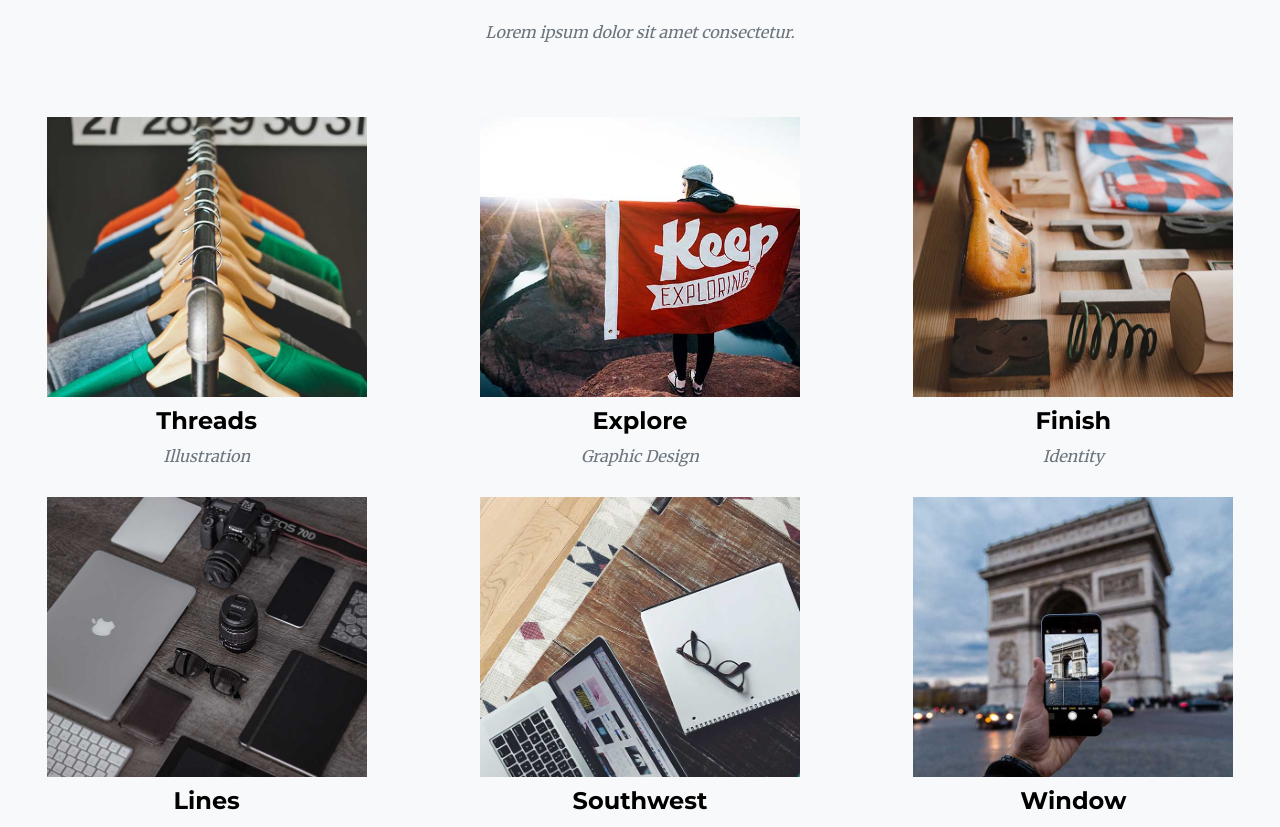
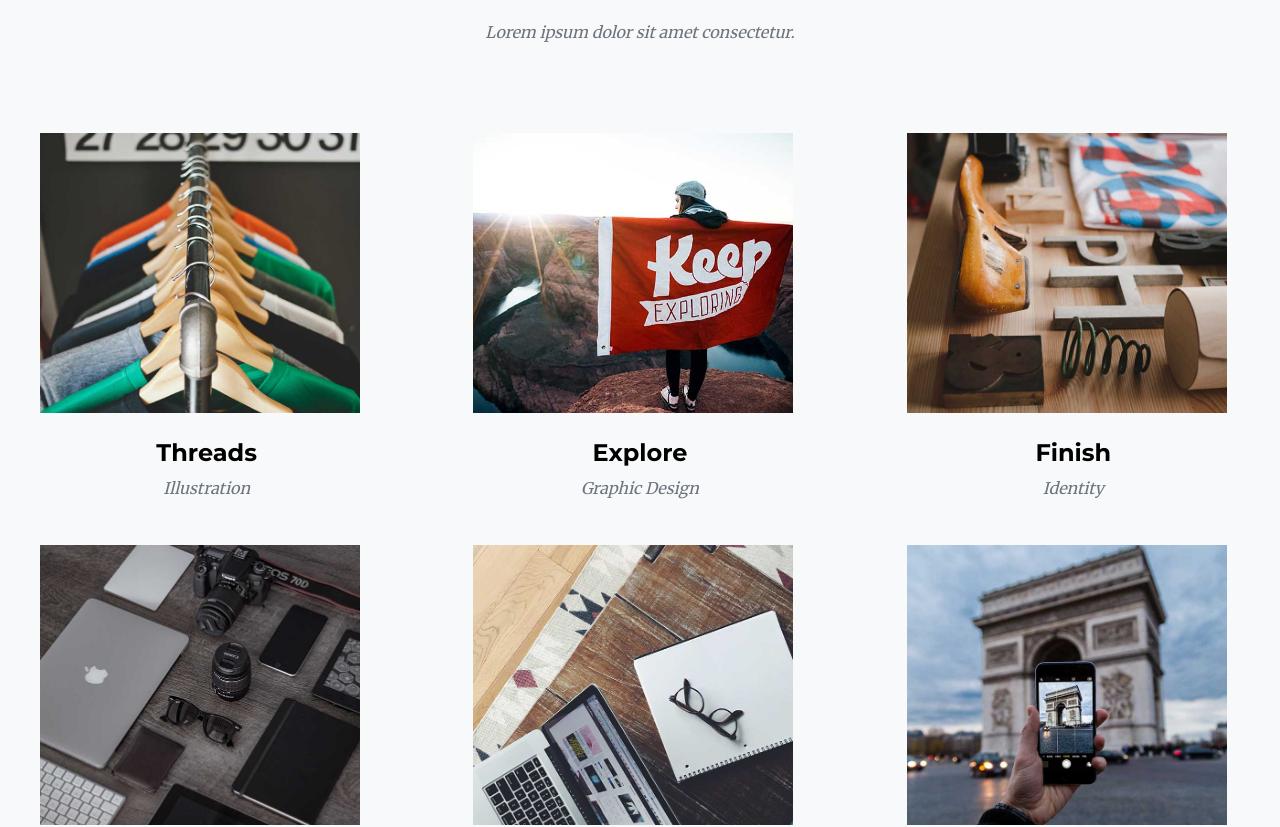
Before and after one commit to roxyoanes/speedrun, a React app: page /page-2 in a window 1280 px wide. Shown: the part 1592-2419 px from the top of the page. Built offline with nearby package versions, Linux system fonts and the light colour scheme.

Commit message:
re-arranged in other small files

```diff
--- a/src/containers/SecondPage.jsx
+++ b/src/containers/SecondPage.jsx
@@ -1,34 +1,32 @@
-import React, { Component } from 'react';
+import React, { Component } from "react";
 
-import '../styles/second-page.scss';
-import '../styles/default.scss';
+import "../styles/second-page.scss";
+import "../styles/default.scss";
 
-import Modal from './modal/modal';
-import Footer from './Components-secondpage/Footer';
-import Navbar from './Components-secondpage/Navbar';
-import Services from './Components-secondpage/Services';
-import About from './Components-secondpage/About';
-import Team from './Components-secondpage/Team';
-import Sponsors from './Components-secondpage/Sponsors';
-import Contact from './Components-secondpage/Contact';
-import Landing from './Components-secondpage/Landing';
+import {
+  Navbar,
+  Landing,
+  Services,
+  Portfolio,
+  About,
+  Team,
+  Sponsors,
+  Contact,
+  Footer,
+} from "./Components-secondpage";
 
-import pic1 from './images/pic1.jpg';
-import pic2 from './images/pic2.jpg';
-import pic3 from './images/pic3.jpg';
-import pic4 from './images/04.jpg';
-import pic5 from './images/05.jpg';
-import pic6 from './images/06.jpg';
-
+import Modal from "./modal/modal";
 
 class SecondPage extends Component {
   state = {
     isShowing: false,
+    modalNumber: 0,
   };
 
-  openModalHandler = () => {
+  openModalHandler = (number) => {
     this.setState({
       isShowing: true,
+      modalNumber: number,
     });
   };
 
@@ -39,70 +37,22 @@
   };
 
   render() {
+    const { isShowing, modalNumber } = this.state;
     return (
       <div className="secondpage">
         <div className="container">
           <Navbar />
           <Landing />
           <Services />
-          <div className="portfolio">
-            <h2 className="services-page__title">PORTFOLIO</h2>
-            <h1 className="services-page__sub-title">
-              Lorem ipsum dolor sit amet consectetur.
-            </h1>
-            <div className="portfolio-images">
-              <div className="wrapper">
-                <img
-                  src={pic1}
-                  className="portfolio-images__img"
-                  alt=""
-                  onClick={this.openModalHandler}
-                />
-                <h2 className="portfolio-images__title-img">Threads</h2>
-                <h1 className="portfolio-images__sub-title-img">
-                  Illustration
-                </h1>
-              </div>
-              <div className="wrapper">
-                <img src={pic2} className="portfolio-images__img" alt="" />
-                <h2 className="portfolio-images__title-img">Explore</h2>
-                <h1 className="portfolio-images__sub-title-img">
-                  Graphic Design
-                </h1>
-              </div>
-              <div className="wrapper">
-                <img src={pic3} className="portfolio-images__img" alt="" />
-                <h2 className="portfolio-images__title-img">Finish</h2>
-                <h1 className="portfolio-images__sub-title-img">Identity</h1>
-              </div>
-              <div className="wrapper">
-                <img src={pic4} className="portfolio-images__img" alt="" />
-                <h2 className="portfolio-images__title-img">Lines</h2>
-                <h1 className="portfolio-images__sub-title-img">Branding</h1>
-              </div>
-              <div className="wrapper">
-                <img src={pic5} className="portfolio-images__img" alt="" />
-                <h2 className="portfolio-images__title-img">Southwest</h2>
-                <h1 className="portfolio-images__sub-title-img">Web Design</h1>
-              </div>
-              <div className="wrapper">
-                <img src={pic6} className="portfolio-images__img" alt="" />
-                <h2 className="portfolio-images__title-img">Window</h2>
-                <h1 className="portfolio-images__sub-title-img">Photography</h1>
-              </div>
-            </div>
-          </div>
+          <Portfolio openModalHandler={this.openModalHandler} />
           <About />
           <Team />
           <Sponsors />
           <Contact />
           <Footer />
         </div>
-        {this.state.isShowing ? (
-          <Modal
-            className="modal"
-            close={this.closeModalHandler}
-          />
+        {isShowing ? (
+          <Modal number={modalNumber} className="modal" close={this.closeModalHandler} />
         ) : null}
       </div>
     );
```
